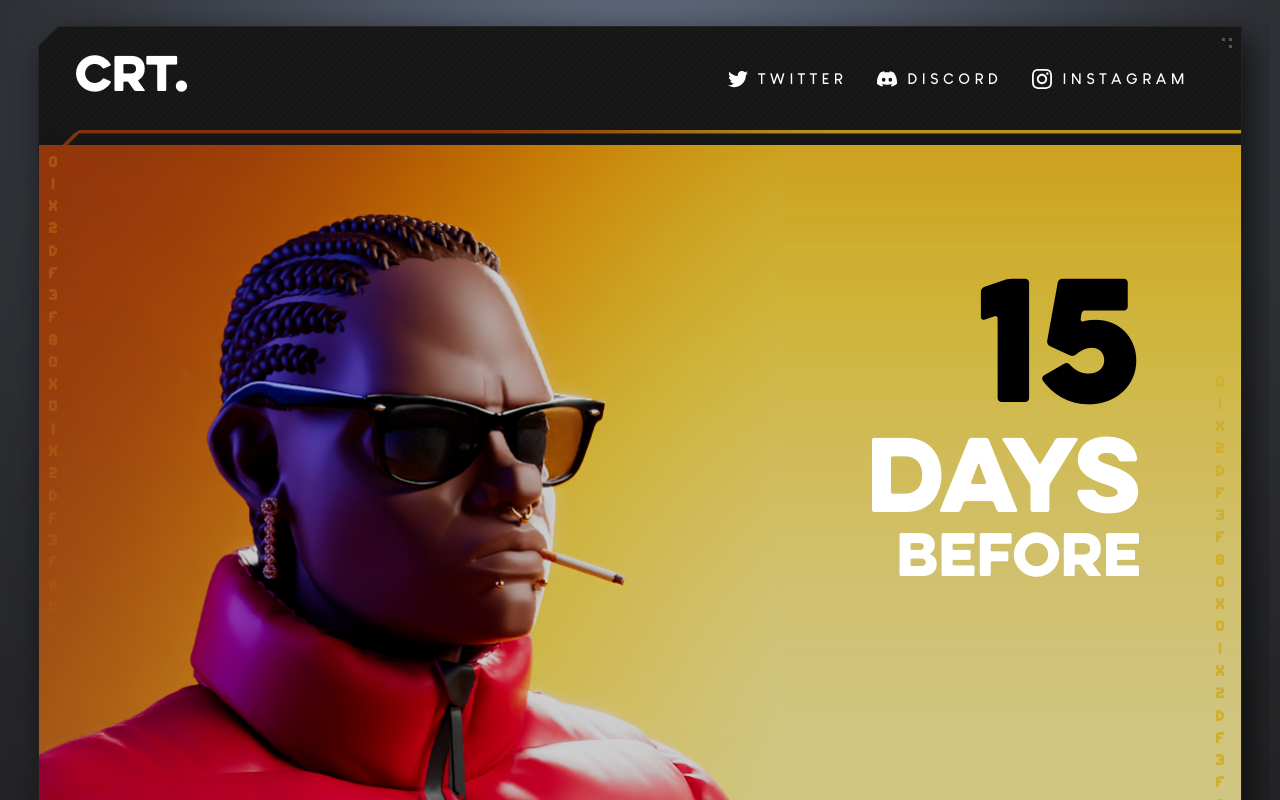
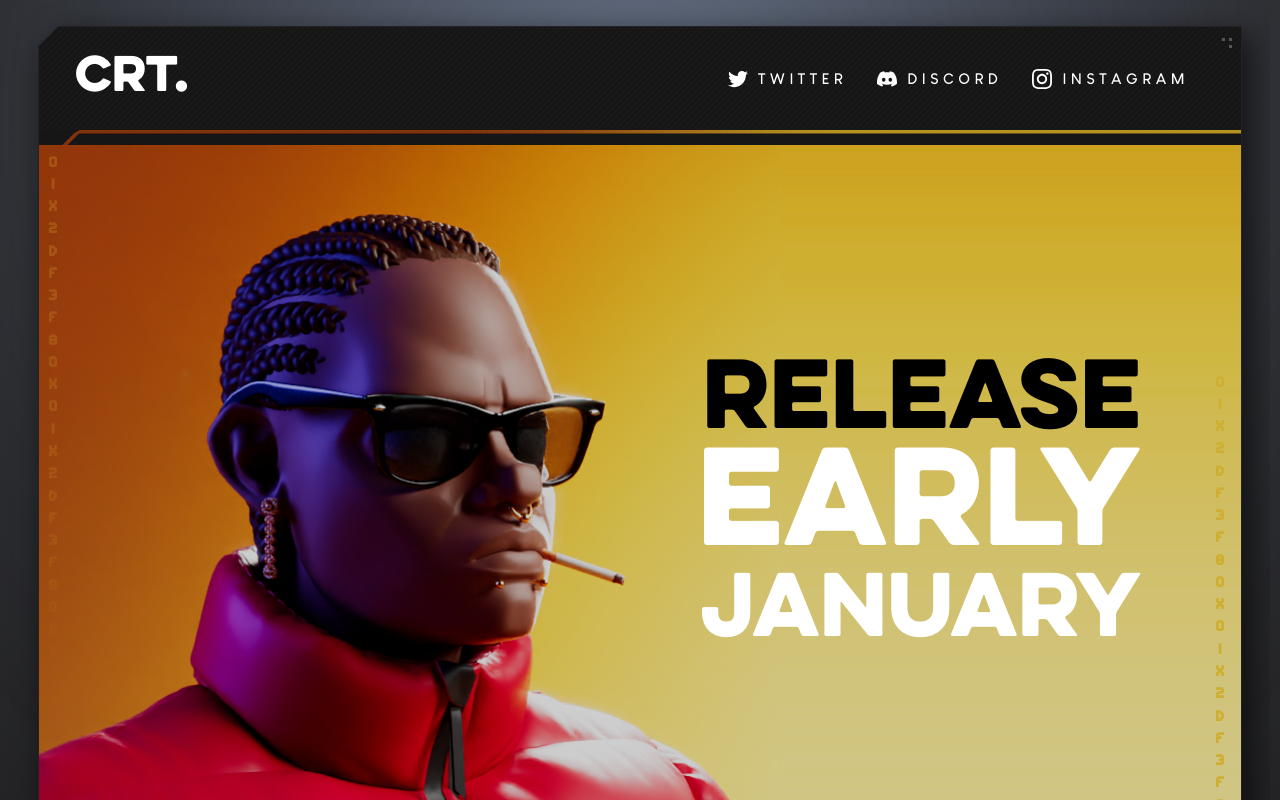
Before and after one commit to Alexniokiz/CRT, a React (Create React App) app: page / in a window 1280 px wide. Both pictures are taken after a click on the button 1180 px from the left and 520 px from the top of the page. Shown: the top 800 px of the page. Built offline with nearby package versions, Linux system fonts and the light colour scheme.

Commit message:
fix resize + text on images

```diff
--- a/src/components/Header.js
+++ b/src/components/Header.js
@@ -20,13 +20,13 @@ const Header = () => {
                     <Socials />
                 </div>
             </div>
-            <div style={{display: 'flex', flexDirection: 'row', justifyContent: 'center'}}>
+            <div style={{display: 'flex', flexDirection: 'row', justifyContent: 'center', minWidth: 'max-content'}}>
                 {/* <img src={leftShadow}/>
                 <img src={mainImage1}/>
                 <img src={leftShadow}/> */}
                 <div className="container-left">
                 </div>
-                    <AutoplaySlider play={true} buttons={true} interval={3000}>
+                    <AutoplaySlider play={false} buttons={true} interval={3000}>
                         <div className="container-main">
                             <div className="text-main">
                                 {/* <div className="glitch" style={{fontSize: "158px"}}>
@@ -45,17 +45,18 @@ const Header = () => {
                             </div>
                         </div>
                         <div className="container-main2">
-                            <div className="text-main">
-                                <span style={{fontSize: "158px"}}>15</span>
-                                <span style={{fontSize: "95px", color: "white"}}>DAYS</span>
-                                <span style={{fontSize: "55px", color: "white"}}>BEFORE</span>
+                            <div className="text-main" style={{paddingTop: '230px'}}>
+                                <span style={{fontSize: "88px"}}>RELEASE</span>
+                                <span style={{fontSize: "125px", color: "white"}}>EARLY</span>
+                                <span style={{fontSize: "81px", color: "white"}}>JANUARY</span>
                             </div>
                         </div>
                         <div className="container-main3">
                             <div className="text-main">
-                                <span style={{fontSize: "158px"}}>15</span>
-                                <span style={{fontSize: "95px", color: "white"}}>DAYS</span>
-                                <span style={{fontSize: "86px", color: "white"}}>BEFORE</span>
+                                <span style={{fontSize: "171px"}}>GET</span>
+                                <span style={{fontSize: "85px", color: "white"}}>ACCESS</span>
+                                <span style={{fontSize: "95px", color: "white"}}>TO THE</span>
+                                <span style={{fontSize: "63px", color: "white"}}>WHITELIST</span>
                             </div>
                         </div>
                     </AutoplaySlider>
--- a/src/components/Team.js
+++ b/src/components/Team.js
@@ -15,7 +15,7 @@ const Team = () => {
                     <div className="decimal-text inside"></div>
                     <div style={{display: "flex", height: 'fit-content', flexWrap: 'wrap'}}>
                         <Profile name="MARC LEJEUNE" status="CO-FOUNDER"/>
-                        <Profile name="MARC LEJEUNE" status="CO-FOUNDER"/>
+                        <Profile name="ALEXANDRE ARNAUD" status="CO-FOUNDER"/>
                         <Profile name="MARC LEJEUNE" status="CO-FOUNDER"/>
                         <Profile name="MARC LEJEUNE" status="CO-FOUNDER"/>
                         <Profile name="MARC LEJEUNE" status="CO-FOUNDER"/>
```
